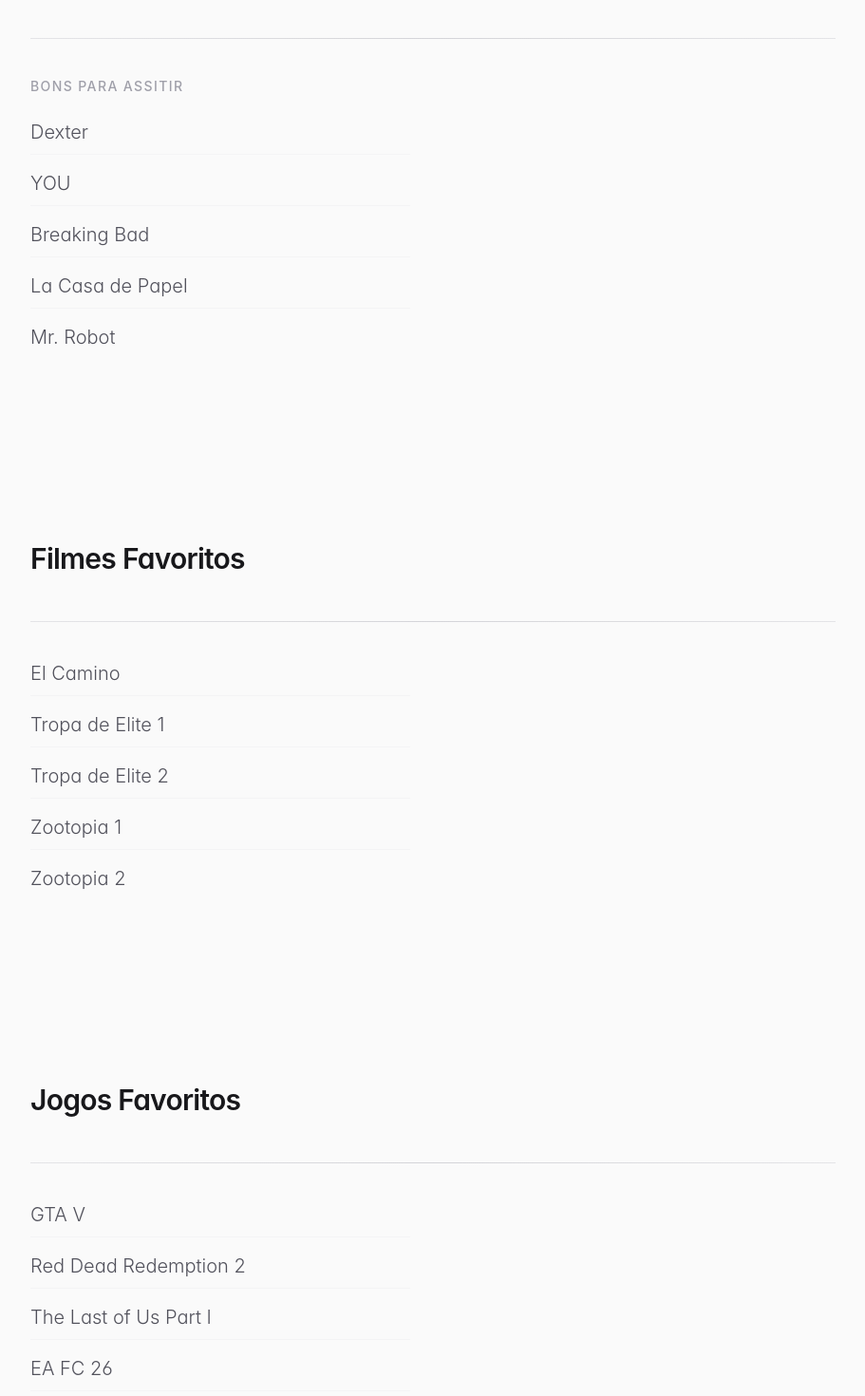
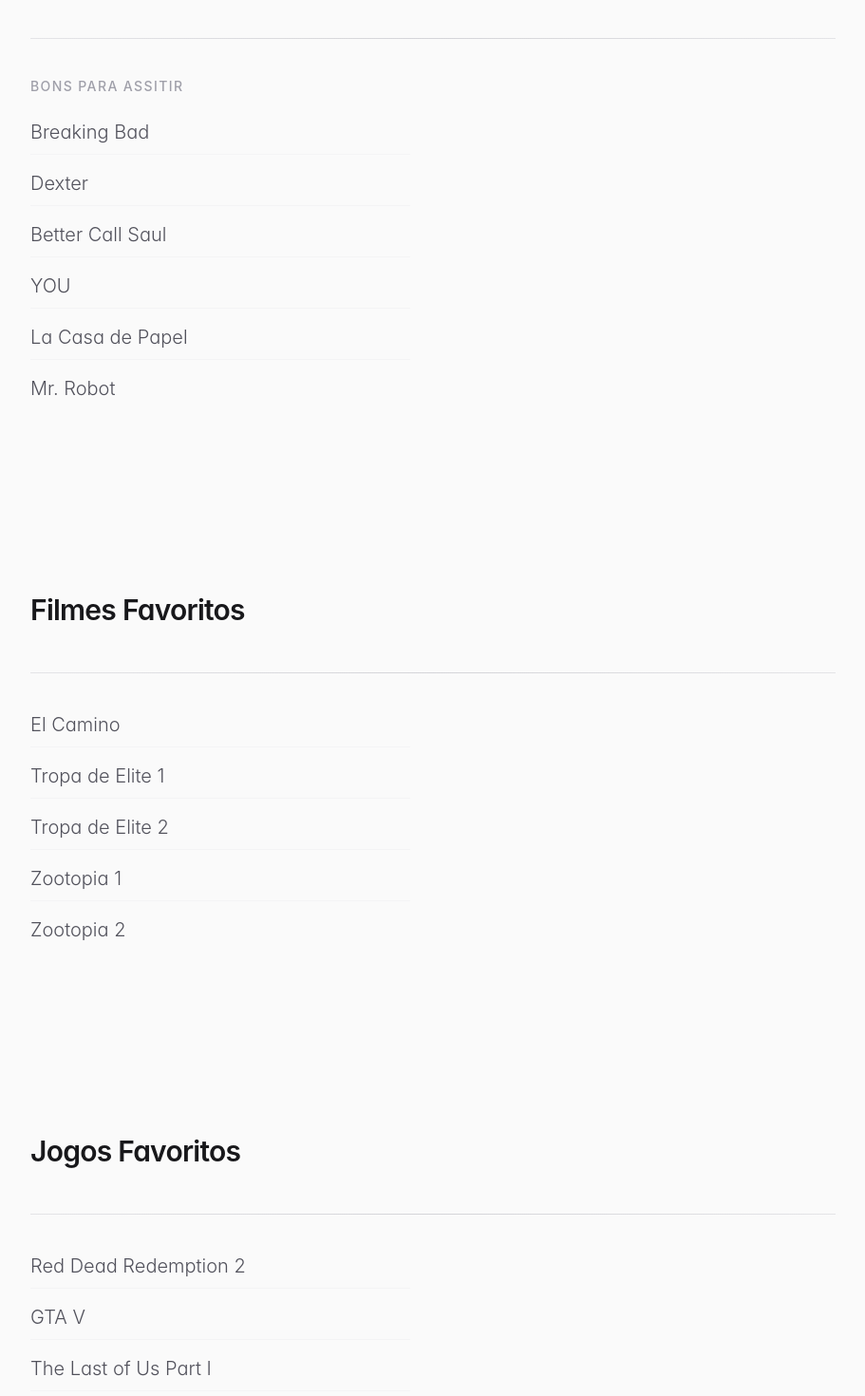
Before and after one commit to icaroCodes/literallyMe, a React (Vite) app: page / in a window 1280 px wide. Shown: the part 1240-2710 px from the top of the page at 95% size, without its empty margins (184-1095 px from the left). Built offline with nearby package versions, Linux system fonts and the light colour scheme.

Commit message:
[NEW] Adding characters

```diff
--- a/src/App.tsx
+++ b/src/App.tsx
@@ -11,7 +11,7 @@
   const [loading, setLoading] = useState(true);
 
   useEffect(() => {
-    // Simular loading
+
     const timer = setTimeout(() => {
       setLoading(false);
     }, 2500);
--- a/src/data/content.ts
+++ b/src/data/content.ts
@@ -1,8 +1,9 @@
 export const favorites = {
   series: [
+    "Breaking Bad",
     "Dexter",
+    "Better Call Saul",
     "YOU",
-    "Breaking Bad",
     "La Casa de Papel",
     "Mr. Robot"
   ],
@@ -14,11 +15,13 @@
     "Zootopia 2"
   ],
   games: [
+    "Red Dead Redemption 2",
     "GTA V",
-    "Red Dead Redemption 2",
     "The Last of Us Part I",
+    "The Last of Us Part II",
     "EA FC 26",
-    "Skate 4"
+    "Skate 4",
+    "Little Nightmares II"
   ],
   music: [
     { title: "Nuts", artist: "Lil Peep" },
@@ -30,9 +33,12 @@
     { name: "Dexter", role: "O açogueiro de Bay Harbor", videoUrl: "https://www.tiktok.com/@marcoas._/video/7589356976560213260" }, // Placeholder links
     { name: "Brian Moser", role: "The Ice Truck Killer", videoUrl: "https://www.tiktok.com/@xbineyz/video/7546520539628670263?q=brian%20moser%20edit&t=1767555627829" },
     { name: "Joe Goldberg", role: "Gerente de Livraria", videoUrl: "https://www.tiktok.com/@f13.ae/video/7568541911825403157" },
-    { name: "Jesse Pinkman", role: "Ele é um Baiacu", videoUrl: "https://www.tiktok.com/@neff3ee/video/7557765686999747895?q=jesse%20pinkman%20edit&t=1767483931516" },
+    { name: "Jesse Pinkman", role: "Ele é um Baiacu", videoUrl: "https://www.tiktok.com/@dutchstuff123/video/7578525028673719585" },
     { name: "Elliot", role: "Hacker", videoUrl: "https://www.tiktok.com/@vxbyjoe/video/7582036112449801494" },
-    { name: "David MacCall", role: "Obsessivo", videoUrl: "https://www.tiktok.com/@roxztp/video/7583126204144717086" }
+    { name: "David MacCall", role: "Obsessivo", videoUrl: "https://www.tiktok.com/@roxztp/video/7583126204144717086" },
+    { name: "Ellie", role: "Imune", videoUrl: "https://www.tiktok.com/@sukunas17/video/7583811540999015688" },
+    { name: "Joel", role: "Sobrevivente", videoUrl: "https://www.tiktok.com/@xbvnito/video/7504120560847179038?q=joel%20edit&t=1767994237631" },
+    { name: "Arthur Morgan", role: "Leal", videoUrl: "https://www.tiktok.com/@spflyy/video/7532922797073485064?q=edit%20arthur%20morgan&t=1767995283569"}
   ],
   hobby: "Programar"
 };
```
